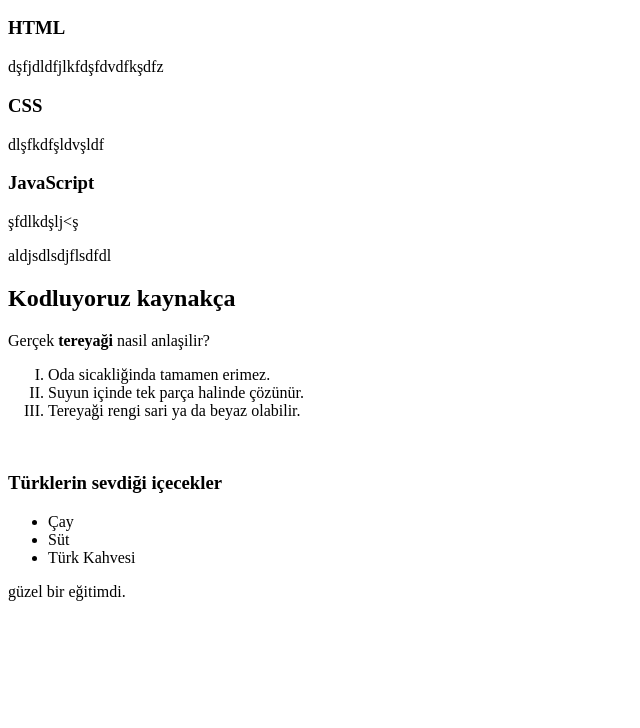
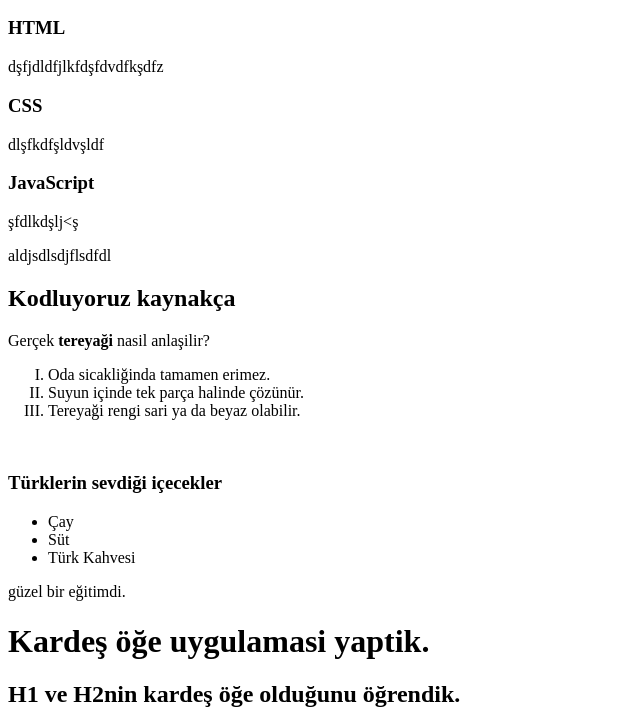
Before and after one commit to ygmurrsimsek/kodluyoruz1, a plain HTML site: page kodluyoruz/htmlEğitim/index.html in a window 1280 px wide. Shown: the part 96-824 px from the top of the page, without its empty margins (0-640 px from the left). Before the commit the page ends 800 px from the top, so only its background shows below. Drawn offline with Linux system fonts and the light colour scheme.

Commit message:
kardeşöğe öğrendildi

```diff
--- a/kodluyoruz/htmlEğitim/index.html
+++ b/kodluyoruz/htmlEğitim/index.html
@@ -22,3 +22,5 @@
     <li>Türk Kahvesi</li>
 </ul>
 <p>güzel bir eğitimdi.</p>
+<h1>Kardeş öğe uygulamasi yaptik.</h1>
+<h2>H1 ve H2nin kardeş öğe olduğunu öğrendik.</h2>
```
